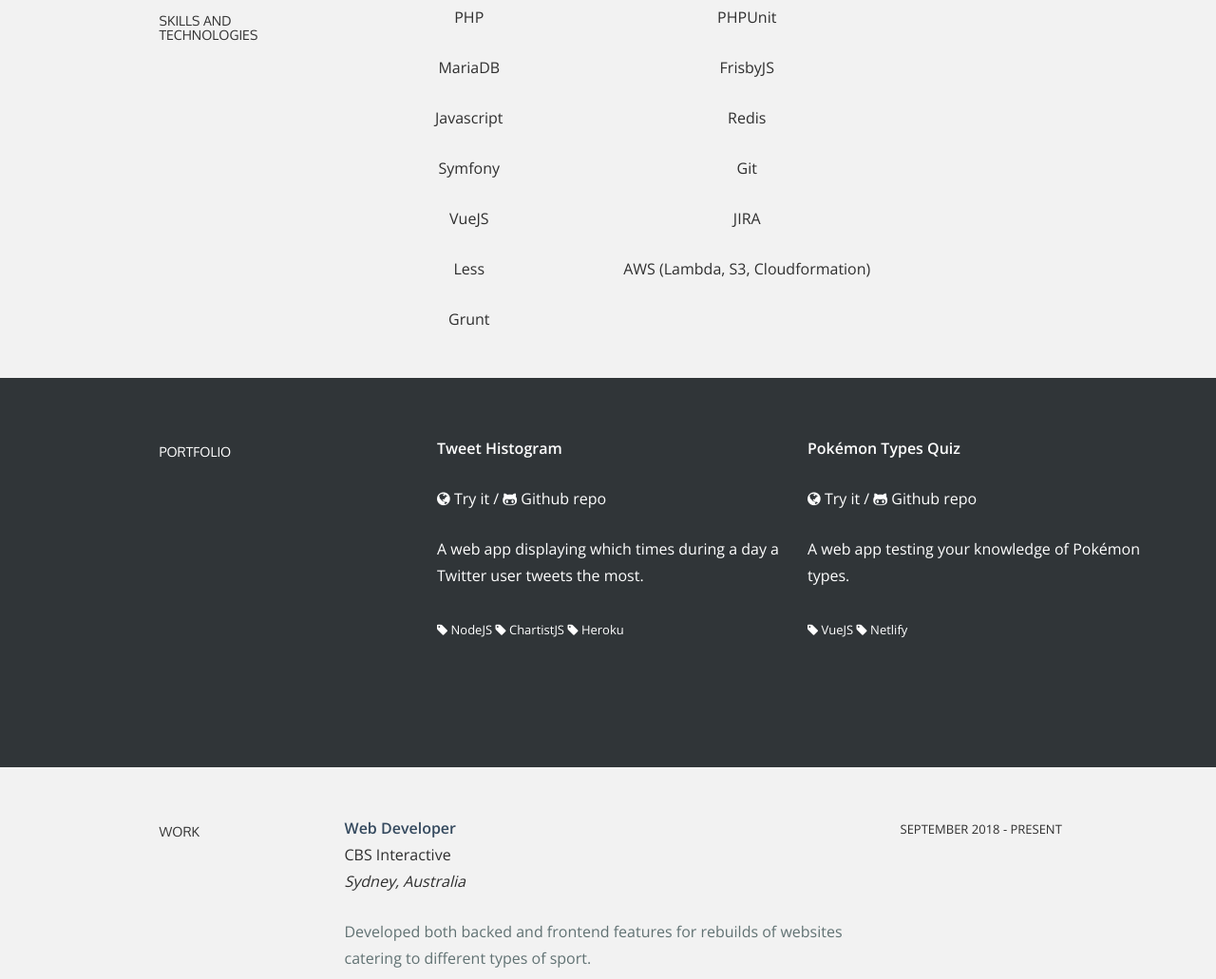
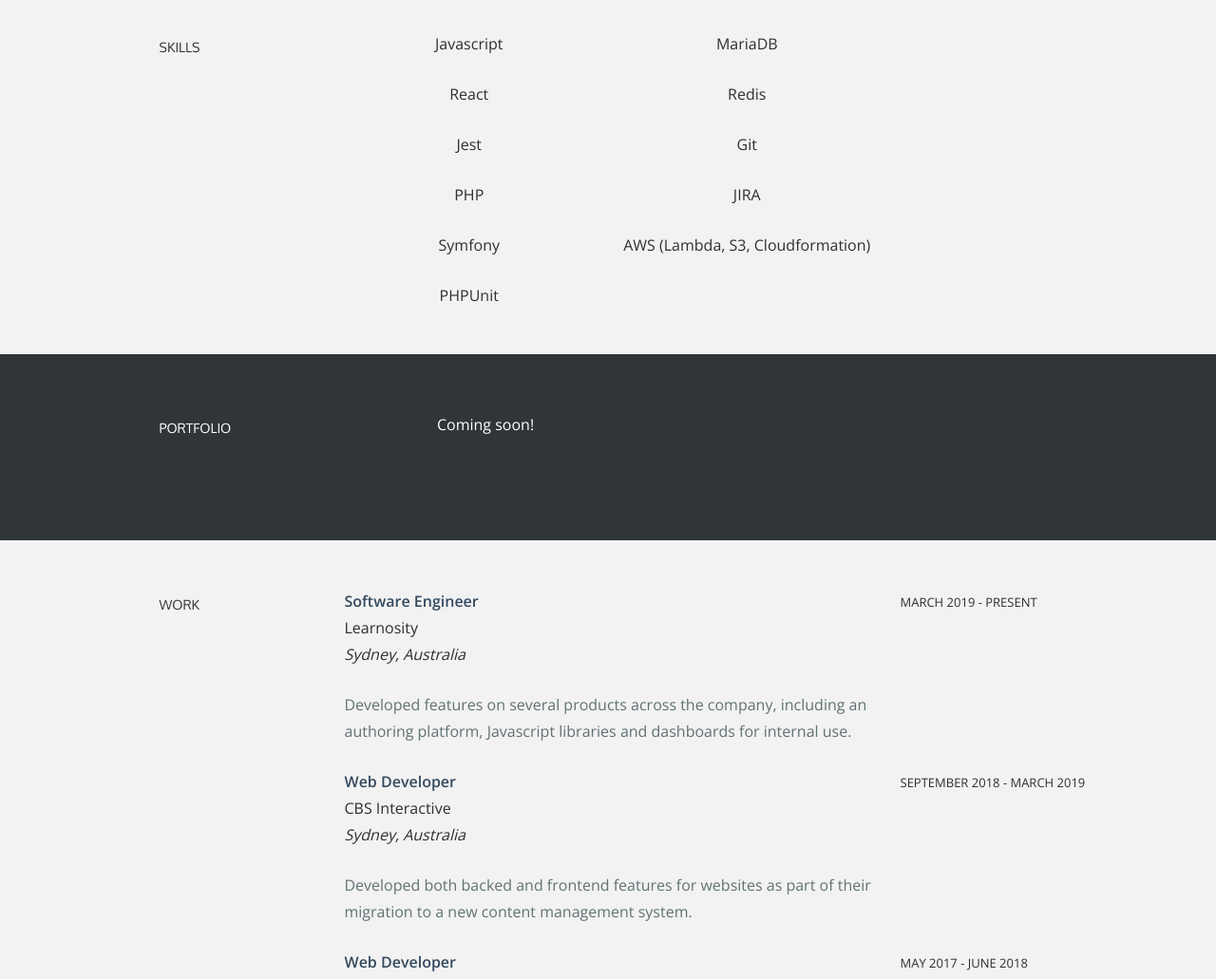
Before and after one commit to norvinyecla/norvinyecla.github.io, a plain HTML site: page index.html in a window 1280 px wide. Shown: the part 959-1990 px from the top of the page at 95% size. Drawn offline with nearby package versions, Linux system fonts and the light colour scheme.

Commit message:
Update profile for March 2019 to Feb 2024

```diff
--- a/index.html
+++ b/index.html
@@ -30,7 +30,7 @@
 			<div class="container">
 				<div class="row centered">
 					<div class="col-lg-12">
-						<img id="profile" src="assets/img/profile.jpg" />
+						<img id="profile" src="assets/img/norvin-2022.jpg" />
 						<h1>Norvin Yecla</h1>
 						<h3>Fullstack Developer | ngydev[at]outlook.com</h3>
 					</div><!--/.col-lg-12 -->
@@ -44,16 +44,16 @@
 	<div id="intro">
 		<div class="container">
 			<div class="row">
-
 				<div class="col-lg-2 col-lg-offset-1">
 					<h5>ABOUT</h5>
 				</div>
 				<div class="col-lg-6 col-lg-offset-1">
 					<p>
-						I am a fullstack developer who creates user-friendly websites with PHP and VueJS.
+						I am a fullstack developer with several years of experience in creating high-quality, robust, and user-friendly software products.
 					</p>
 					<p>
-						I have experience in e-commerce and sport industries, and have been working in international, distributed teams for the past two years.
+						Currently, I work for an ed-tech company. In this role, I implemented and maintained features for an authoring platform.
+						Prior to this, I've worked in similar roles across different domains such as media and e-commerce.
 					</p>
 					<p>
 						My goal is to become a software engineer who builds products used by people around the globe to improve their lives.
@@ -68,20 +68,18 @@
 	<div class="container desc">
 		<div class="row">
 				<div class="col-lg-2 col-lg-offset-1">
-					<h5>SKILLS AND TECHNOLOGIES</h5>
+					<h5>SKILLS</h5>
 				</div>
 				<div class="col-lg-3 centered">
+					<p>Javascript</p>
+					<p>React</p>
+					<p>Jest</p>
 					<p>PHP</p>
-					<p>MariaDB</p>
-					<p>Javascript</p>
 					<p>Symfony</p>
-					<p>VueJS</p>
-					<p>Less</p>
-					<p>Grunt</p>
+					<p>PHPUnit</p>
 				</div>
 				<div class="col-lg-3 centered">
-					<p>PHPUnit</p>
-					<p>FrisbyJS</p>
+					<p>MariaDB</p>
 					<p>Redis</p>
 					<p>Git</p>
 					<p>JIRA</p>
@@ -100,51 +98,10 @@
 					</div>
 					<div class="col-lg-4">
 						<p>
-							<strong>
-								Tweet Histogram
-							</strong>
-						</p>
-						<p>
-							<i class="icon-globe"></i>
-							<a href="https://safe-beach-59717.herokuapp.com/">Try it</a>
-							/
-							<i class="icon-github-alt"></i>
-							<a href="https://github.com/norvinyecla/twitter-histogram">Github repo</a>
-						</p>
-						<p>
-							<more>A web app displaying which times during a day a Twitter user tweets the most.<br/><br/>
-								<sm><i class="icon-tag"></i> NodeJS </sm>
-								<sm><i class="icon-tag"></i> ChartistJS </sm>
-								<sm><i class="icon-tag"></i> Heroku  </sm>
-							</more>
+							Coming soon!
 						</p>
 					</div>
-
-					<div class="col-lg-4">
-						<p>
-							<strong>
-								Pokémon Types Quiz
-							</strong>
-						</p>
-						<p>
-							<i class="icon-globe"></i>
-							<a href="https://romantic-jepsen-3d786e.netlify.com/">Try it</a>
-							/
-							<i class="icon-github-alt"></i>
-							<a href="https://github.com/norvinyecla/types-quiz">
-								Github repo
-							</a>
-						</p>
-						<p>
-							<more>A web app testing your knowledge of Pokémon types.<br/><br/>
-								<sm><i class="icon-tag"></i> VueJS </sm>
-								<sm><i class="icon-tag"></i> Netlify </sm>
-							</more>
-						</p>
-					</div>
-
 			</div><!--/.row -->
-			<br>
 			<br>
 		</div><!--/.container -->
 	</div><!-- /#portfoliowrap -->
@@ -157,20 +114,30 @@
 				<div class="col-lg-2 col-lg-offset-1">
 					<h5>WORK</h5>
 				</div>
-				<div class="col-lg-6">
+				<div class="col-lg-6 ">
+					<p><t>Software Engineer</t><br/>
+						Learnosity <br/><em>Sydney, Australia</em><br/>
+					</p>
+					<p><more>Developed features on several products across the company, including an authoring platform, Javascript libraries and
+						dashboards for internal use.</more></p>
+				</div>
+				<div class="col-lg-3">
+					<p><sm>MARCH 2019 - PRESENT</sm></p>
+				</div>
+				<div class="col-lg-6  col-lg-offset-3">
 					<p><t>Web Developer</t><br/>
 						CBS Interactive <br/><em>Sydney, Australia</em><br/>
 					</p>
-					<p><more>Developed both backed and frontend features for rebuilds of websites catering to different types of sport.</more></p>
+					<p><more>Developed both backed and frontend features for websites as part of their migration to a new content management system.</more></p>
 				</div>
 				<div class="col-lg-3">
-					<p><sm>SEPTEMBER 2018 - PRESENT</sm></p>
+					<p><sm>SEPTEMBER 2018 - MARCH 2019</sm></p>
 				</div>
 				<div class="col-lg-6 col-lg-offset-3">
 					<p><t>Web Developer</t><br/>
-						Eastvantage <br/><em>Taguig, Philippines</em><br/>
+						Hardtofind.com.au c/o Eastvantage <br/><em>Taguig, Philippines</em><br/>
 					</p>
-					<p><more>Developed, tested and assisted in designing features for a Sydney-based e-commerce site.</more></p>
+					<p><more>Developed, tested and assisted in designing features for a Sydney-based <nobr>e-commerce</nobr> site.</more></p>
 				</div>
 				<div class="col-lg-3">
 					<p><sm>MAY 2017 - JUNE 2018</sm></p>
@@ -179,7 +146,7 @@
 					<p><t>Web Developer</t><br/>
 						Simplexinternet Philippines <br/><em>Pasig, Philippines</em><br/>
 					</p>
-					<p><more>Developed and tested widgets for a Seoul-based e-commerce platform.</more></p>
+					<p><more>Developed and tested widgets for a Korean e-commerce platform.</more></p>
 				</div>
 				<div class="col-lg-3">
 					<p><sm>OCTOBER 2016 - MARCH 2017</sm></p>
@@ -188,7 +155,7 @@
 					<p><t>Software Development Engineer</t><br/>
 						GlyphStudios Inc <br/><em>Pasig, Philippines</em><br/>
 					</p>
-					<p><more>Designed, developed and tested services for Philippine telecommunication companies.</more></p>
+					<p><more>Designed, developed and tested voice and SMS services for Philippine telecommunication companies.</more></p>
 				</div>
 				<div class="col-lg-3">
 					<p><sm>MAY 2013 - JUNE 2016</sm></p>
@@ -197,7 +164,7 @@
 					<p><t>Intern</t><br/>
 						Cyscorpions Inc <br/><em>Makati, Philippines</em><br/>
 					</p>
-					<p><more>Developed and tested several modules for an Android app.</more></p>
+					<p><more>Developed and tested functionalities for an Android app.</more></p>
 				</div>
 				<div class="col-lg-3">
 					<p><sm>APRIL 2012 - MAY 2012</sm></p>
```
Also changed, not shown: assets/img/norvin-2022.jpg (added).
